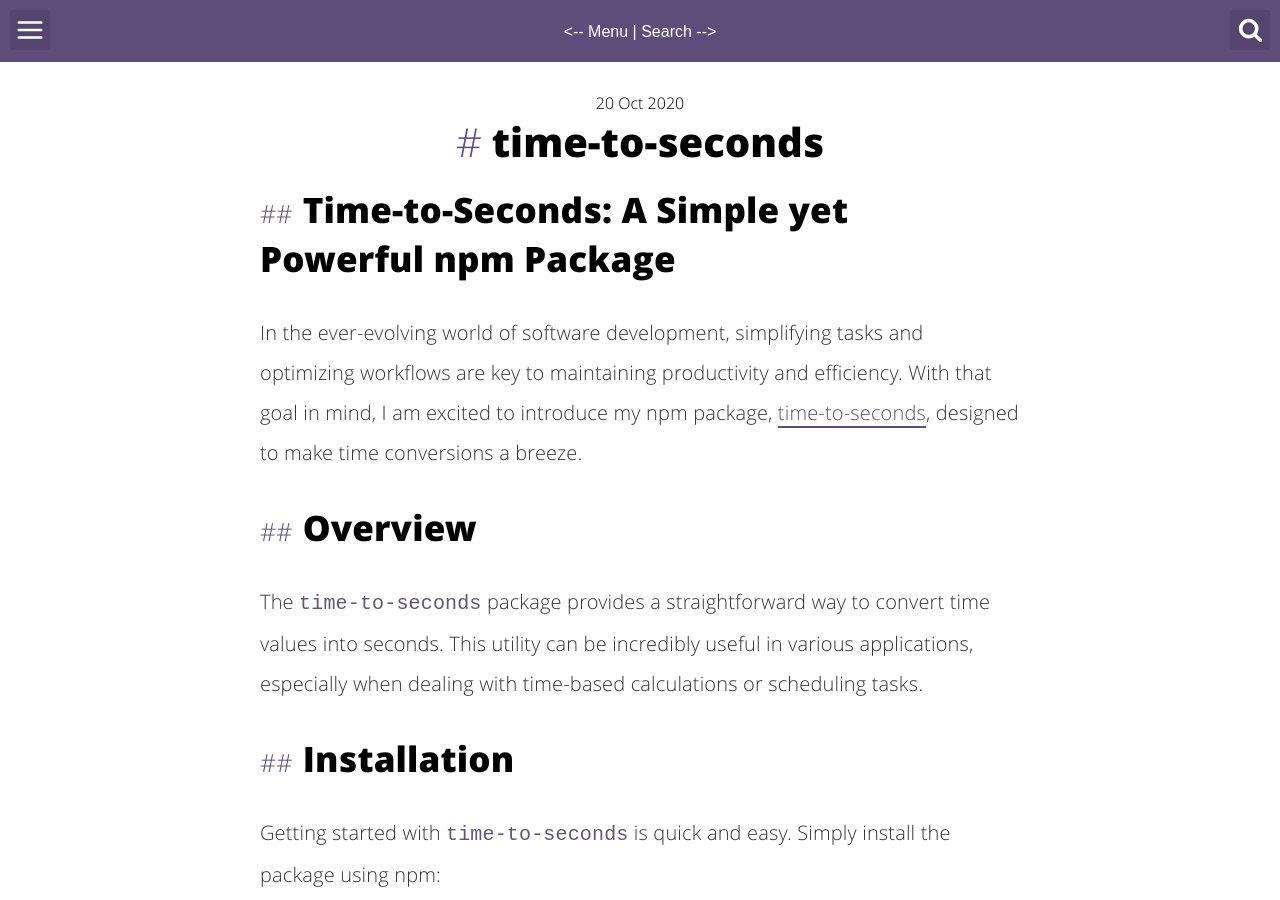
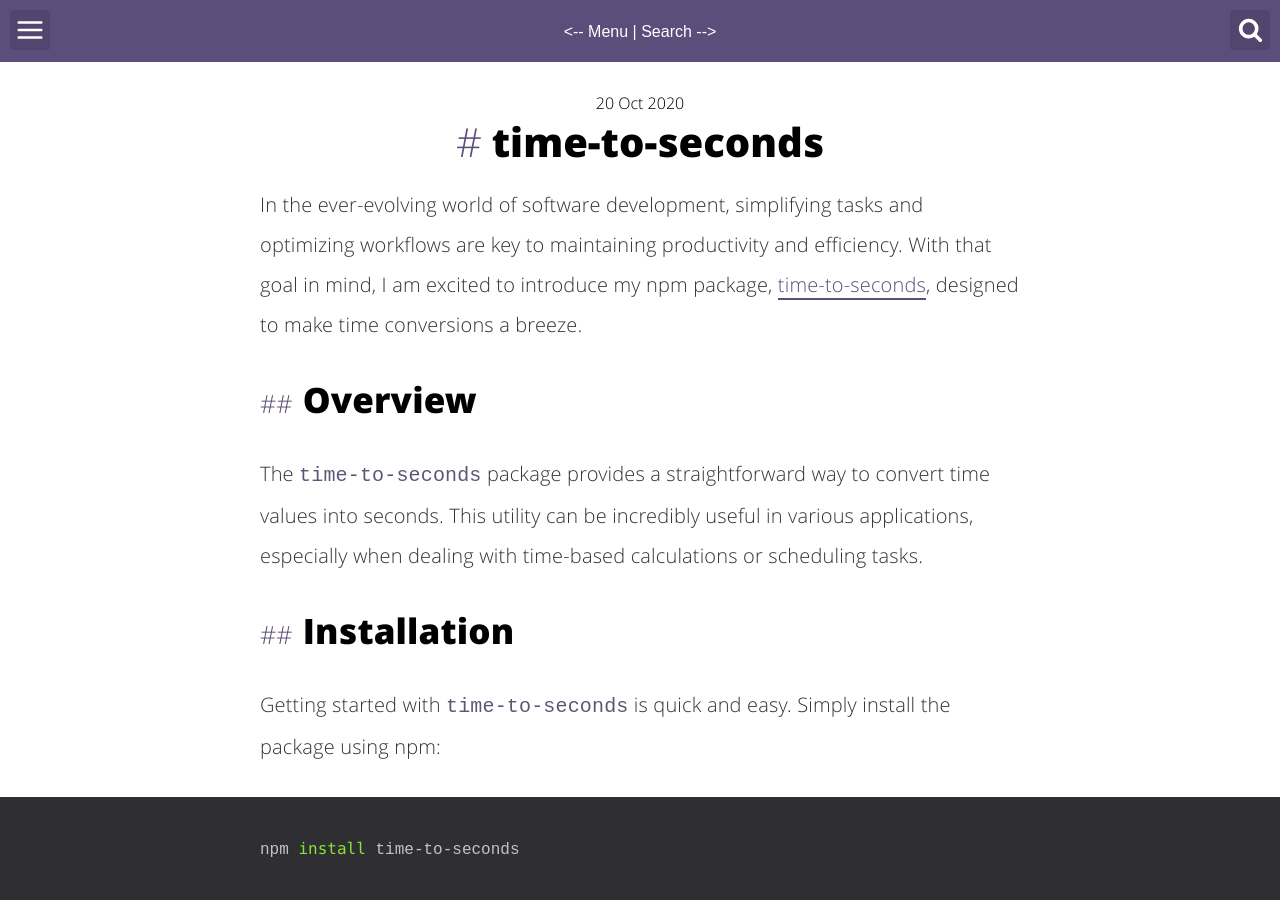
Before and after one commit to matzar/matzar.github.io, a Jekyll site: the page built from _posts/2020-10-20-time-to-seconds.md, in a window 1280 px wide and 900 px high. Built offline with Jekyll 4.4.1, drawn with Linux system fonts in a browser that asks for light colours.

Commit message:
time-to-seconds

```diff
--- a/_posts/2020-10-20-time-to-seconds.md
+++ b/_posts/2020-10-20-time-to-seconds.md
@@ -12,7 +12,7 @@
   - individual projects
 ---
 
-## Time-to-Seconds: A Simple yet Powerful npm Package
+<!-- time-to-seconds: A Simple yet Powerful npm Package -->
 
 In the ever-evolving world of software development, simplifying tasks and optimizing workflows are key to maintaining productivity and efficiency. With that goal in mind, I am excited to introduce my npm package, [time-to-seconds](https://www.npmjs.com/package/time-to-seconds), designed to make time conversions a breeze.
 
```
